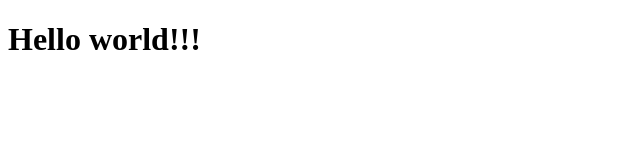
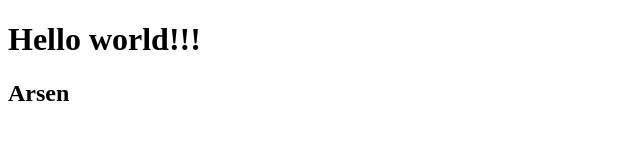
Before and after one commit to Arsrenchik/gittest, a plain HTML site: page index.html in a window 1280 px wide. Shown: the full height of the page, 0-640 px from the left. Drawn offline with Linux system fonts and the light colour scheme.

Commit message:
first comment

```diff
--- a/index.html
+++ b/index.html
@@ -8,5 +8,6 @@
 </head>
 <body>
     <h1>Hello world!!!</h1>
+    <h2>Arsen</h2>
 </body>
 </html>
```
